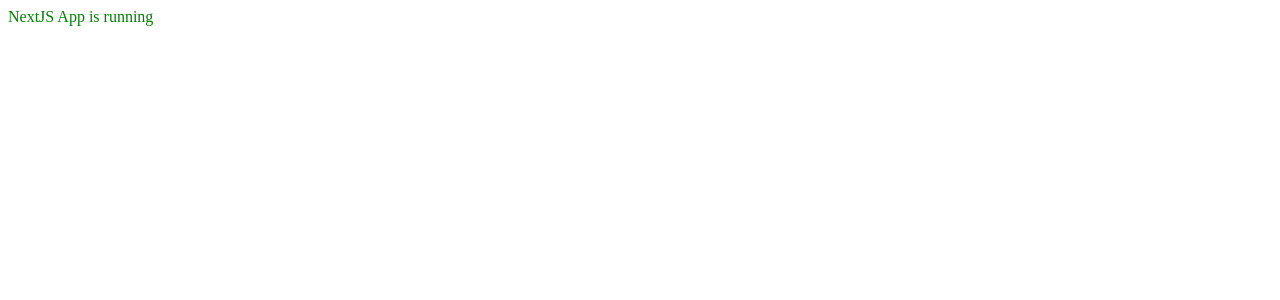
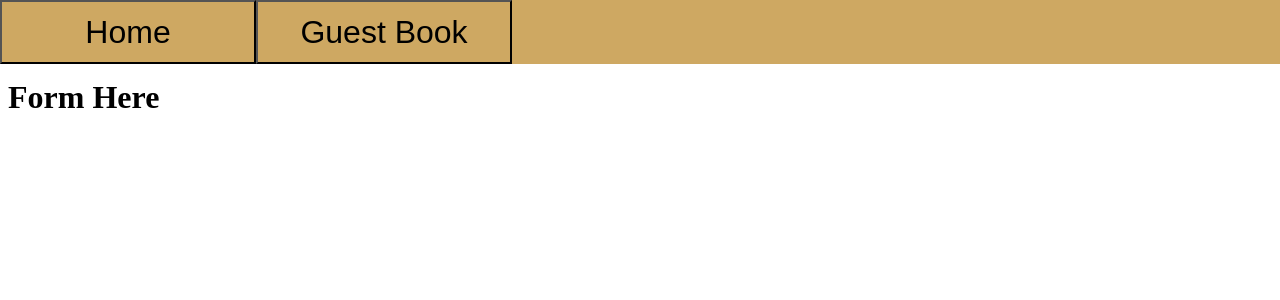
Before and after one commit to Dereje1/learn-Next.js, a Next.js app: page / in a window 1280 px wide. Shown: the top 300 px of the page. Built offline with nearby package versions, Linux system fonts and the light colour scheme.

Commit message:
Feature: Add Nav Component, guestbook route,

```diff
--- /dev/null
+++ b/components/nav/nav.js
@@ -0,0 +1,15 @@
+import Link from 'next/link';
+import './nav.scss';
+
+const Nav = () => (
+  <div className="nav">
+    <Link href="/">
+      <button type="button" className="navbuttons">Home</button>
+    </Link>
+    <Link href="/guestbook">
+      <button type="button" className="navbuttons">Guest Book</button>
+    </Link>
+  </div>
+);
+
+export default Nav;
--- /dev/null
+++ b/components/nav/nav.scss
@@ -0,0 +1,17 @@
+.nav{
+    position: fixed;
+    top: 0;
+    left: 0;
+    width: 100%;
+    height: 8vh;
+    display: flex;
+    justify-content: flex-start;
+    background: rgb(206, 168, 98);
+    .navbuttons{
+        height: 100%;
+        width:20vw;
+        background-color: rgb(206, 168, 98);
+        font-size: 2em;
+        cursor: pointer;
+    }
+}
--- a/next.config.js
+++ b/next.config.js
@@ -1,4 +1,3 @@
-/* eslint-disable linebreak-style */
 const withSass = require('@zeit/next-sass');
 
 module.exports = withSass;
--- a/pages/index.js
+++ b/pages/index.js
@@ -1,7 +1,23 @@
+import React from 'react';
+import Nav from '../components/nav/nav';
 import './styles.scss';
 
-const Test = () => (
-  <div>NextJS App is running</div>
-);
+class App extends React.Component {
 
-export default Test;
+  constructor(props) {
+    super(props);
+    this.state = {};
+  }
+
+  render() {
+    return (
+      <React.Fragment>
+        <Nav />
+        <h1>Form Here</h1>
+      </React.Fragment>
+    );
+  }
+
+}
+
+export default App;
--- a/pages/styles.scss
+++ b/pages/styles.scss
@@ -1,3 +1,3 @@
 body{
-    color: green;
+    padding-top: 50px;
 }
```
Also changed, not shown: pages/guestbook.js (added, +11 -0 lines).
